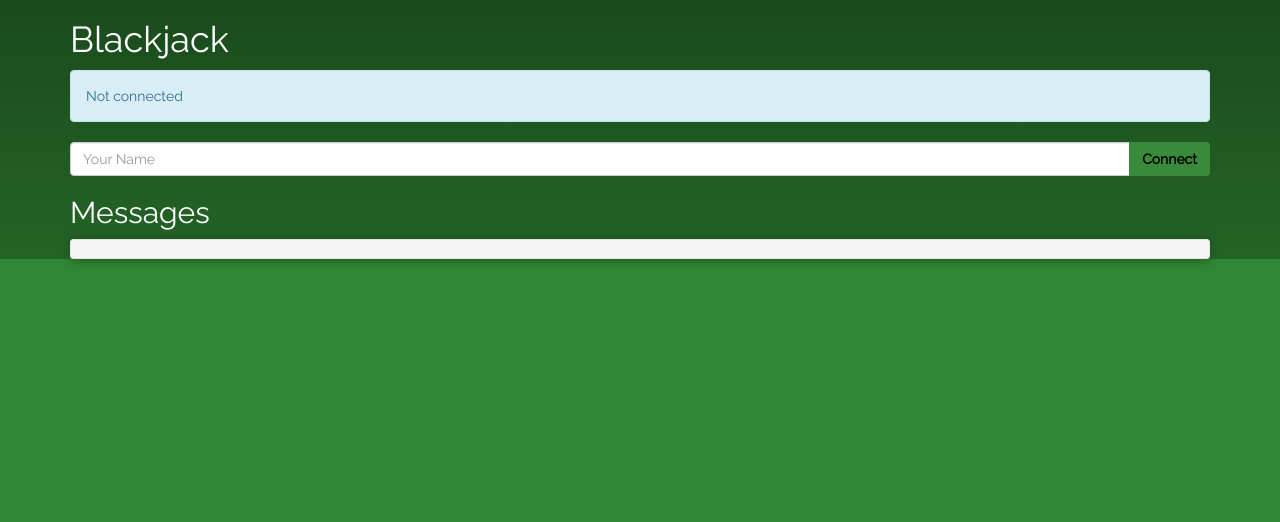
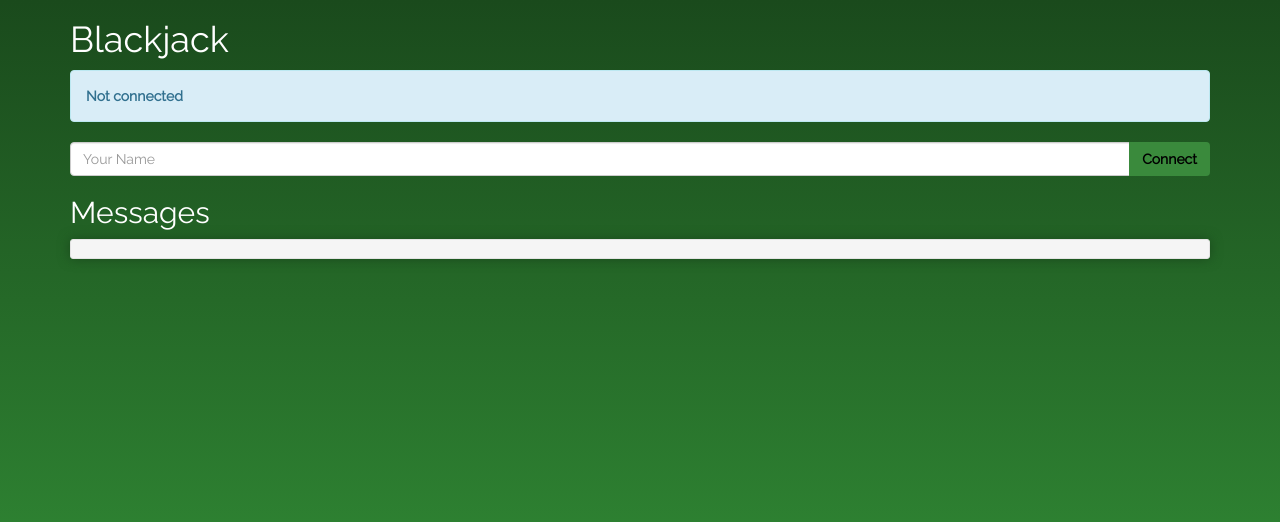
Before and after one commit to nymacro/blackjack, a plain HTML site: page static/blackjack.html in a window 1280 px wide. Drawn offline with nearby package versions, Linux system fonts and the light colour scheme.

Commit message:
Some cleanups

```diff
--- a/static/blackjack.html
+++ b/static/blackjack.html
@@ -5,6 +5,9 @@
     <link rel="stylesheet" href="http://maxcdn.bootstrapcdn.com/bootstrap/3.3.6/css/bootstrap.min.css" integrity="sha384-1q8mTJOASx8j1Au+a5WDVnPi2lkFfwwEAa8hDDdjZlpLegxhjVME1fgjWPGmkzs7" crossorigin="anonymous" />
     <style type="text/css">
       @import url('https://fonts.googleapis.com/css?family=Raleway');
+      html, body {
+        height: 100%;
+      }
       body {
         font-family: 'Raleway', sans-serif;
         color: #fff;
@@ -40,6 +43,9 @@
         -moz-box-shadow: 0 0 12px #1a4a1c;
         -webkit-box-shadow: 0 0 12px #1a4a1c;
         box-shadow: 0 0 12px #1a4a1c;
+      }
+      .alert {
+        font-weight: bold;
       }
     </style>
   </head>
```
Also changed, not shown: 4 other files.
